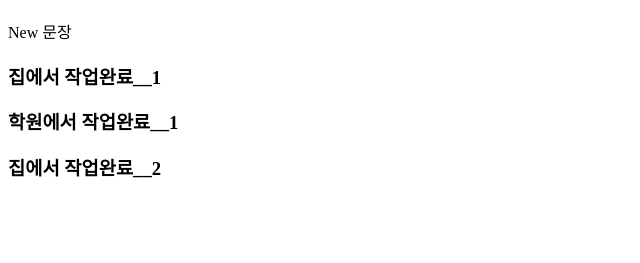
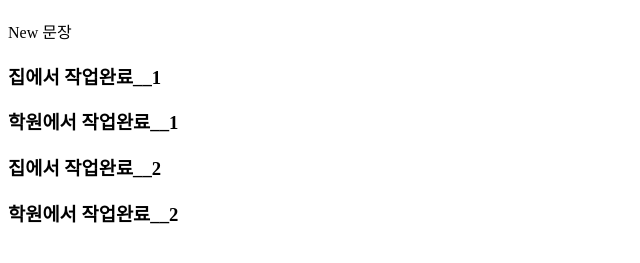
Before and after one commit to lunasoo/git-test-20251016-new, a plain HTML site: page index.html in a window 1280 px wide. Shown: the part 61-324 px from the top of the page, without its empty margins (0-640 px from the left). Drawn offline with Linux system fonts and the light colour scheme.

Commit message:
academy_finish_2

```diff
--- a/index.html
+++ b/index.html
@@ -11,6 +11,7 @@
     <h3>집에서 작업완료__1</h3>
     <h3>학원에서 작업완료__1</h3>
     <h3>집에서 작업완료__2</h3>
+    <h3>학원에서 작업완료__2</h3>
 
 
 </body>
```
